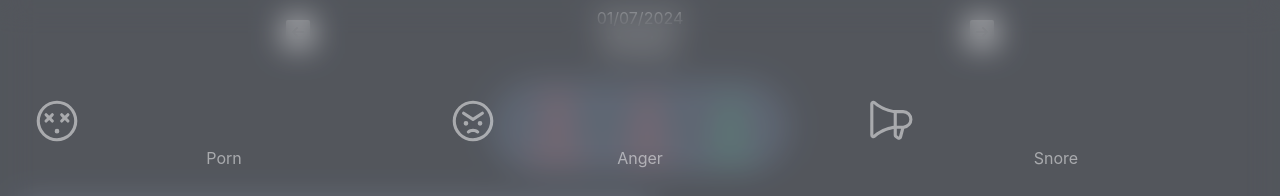
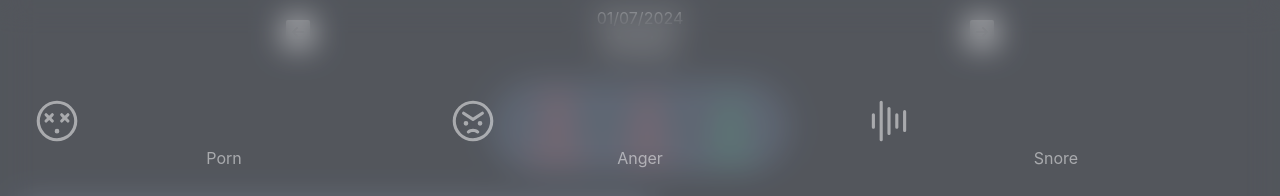
Before and after one commit to EliranSun/trackers, a React (Create React App) app: page / in a window 1280 px wide. Both pictures are taken after a click on the button 1233 px from the left and 744 px from the top of the page. Shown: the top 196 px of the page. Built offline with nearby package versions, Linux system fonts and the light colour scheme; no server answers; the database is empty.

Commit message:
Update snore icon

```diff
--- a/src/components/atoms/Navbar.jsx
+++ b/src/components/atoms/Navbar.jsx
@@ -5,7 +5,7 @@ import {
   DotsThreeOutlineVertical,
   SmileyXEyes,
   SmileyAngry,
-  Megaphone,
+  Waveform,
   ChartBar,
   Heart,
   CircleHalfTilt,
@@ -83,7 +83,7 @@ export const Navbar = ({ selectedView, setSelectedView }) => {
             Anger
           </NavButton>
           <NavButton>
-            <Megaphone size={50}/>
+            <Waveform size={50}/>
             Snore
           </NavButton>
           <NavButton>
```
